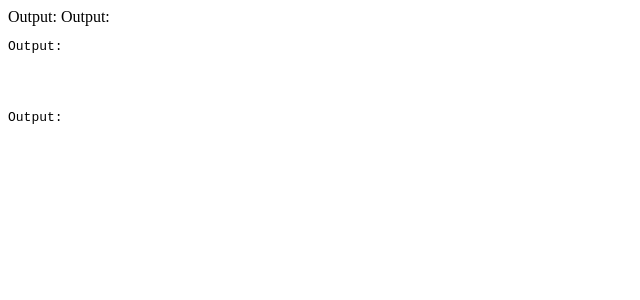
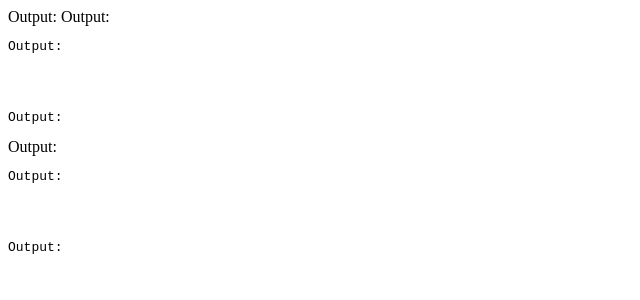
Before and after one commit to ciscoheat/svelte5-bind-hydrate, a SvelteKit app: page / in a window 1280 px wide. Shown: the top 300 px of the page, without its empty margins (0-640 px from the left). Built offline with nearby package versions, Linux system fonts and the light colour scheme.

Commit message:
More test cases

```diff
--- a/src/routes/+page.svelte
+++ b/src/routes/+page.svelte
@@ -1,4 +1,5 @@
 <script lang="ts">
+	// This code fails in the browser with ERR_SVELTE_HYDRATION_MISMATCH
 	import Log from './Log.svelte';
 	let output: string[];
 </script>
@@ -32,3 +33,26 @@ Output: {#if output}{output}{/if}
 <pre>
 Output: {output}
 </pre>
+
+<!-- Testing output.length works! -->
+
+<!-- OK -->
+Output: {#if output.length}{output}{/if}
+
+<!-- OK -->
+{#if output.length}{output}{/if}
+
+<!-- OK -->
+<pre>
+Output: {#if output.length}{output}{/if}
+</pre>
+
+<!-- OK -->
+<pre>
+{#if output.length}{output}{/if}
+</pre>
+
+<!-- OK -->
+<pre>
+Output: {output}
+</pre>
```
